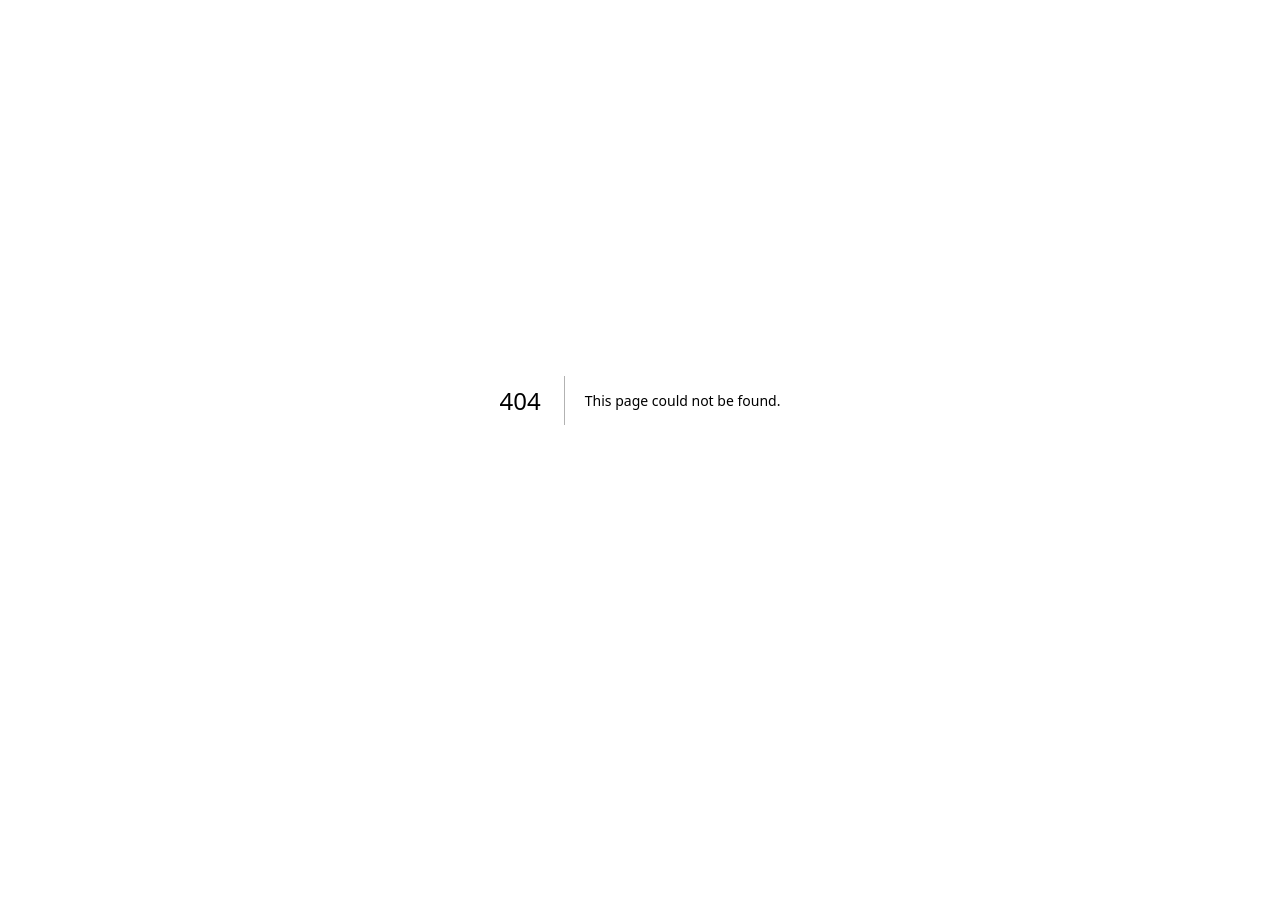
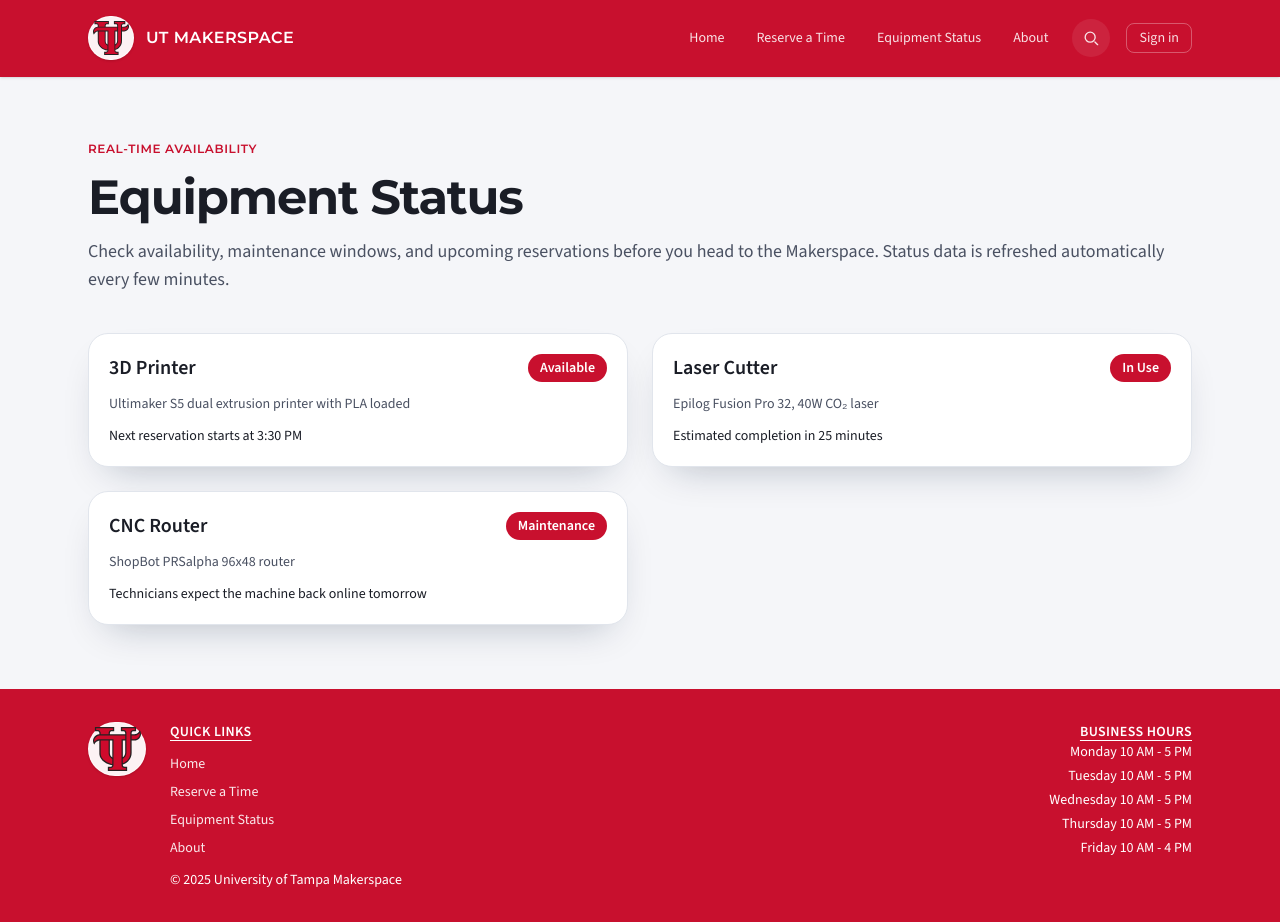
Before and after one commit to MSL-IV/CSC401-Senior-Capstone, a Next.js app: page /equipment-status in a window 1280 px wide. Before the commit this address had no page. Before the commit the page ends 800 px from the top, so only its background shows below. Built offline with nearby package versions, Linux system fonts and the light colour scheme; no server answers.

Commit message:
FEAT- add equipment status page. FIX- Update footer and add quick links, hours, etc

```diff
--- /dev/null
+++ b/src/app/equipment-status/page.tsx
@@ -0,0 +1,5 @@
+import EquipmentStatus from "@/components/equipment-status";
+
+export default function Page() {
+  return <EquipmentStatus />;
+}
--- /dev/null
+++ b/src/components/equipment-status.tsx
@@ -0,0 +1,102 @@
+"use client";
+
+import { Navbar } from "@/components/navbar";
+import { SiteFooter } from "@/components/site-footer";
+
+const equipmentStatuses = [
+  {
+    id: "3d-printer",
+    name: "3D Printer",
+    status: "Available",
+    statusDetail: "Next reservation starts at 3:30 PM",
+    description: "Ultimaker S5 dual extrusion printer with PLA loaded",
+  },
+  {
+    id: "laser",
+    name: "Laser Cutter",
+    status: "In Use",
+    statusDetail: "Estimated completion in 25 minutes",
+    description: "Epilog Fusion Pro 32, 40W CO₂ laser",
+  },
+  {
+    id: "cnc",
+    name: "CNC Router",
+    status: "Maintenance",
+    statusDetail: "Technicians expect the machine back online tomorrow",
+    description: "ShopBot PRSalpha 96x48 router",
+  },
+];
+
+export function EquipmentStatus() {
+  return (
+    <div
+      className="min-h-screen"
+      style={{
+        backgroundColor: "var(--background)",
+        color: "var(--text-primary)",
+      }}
+    >
+      <Navbar />
+      <main className="mx-auto flex max-w-6xl flex-col gap-10 px-6 py-16">
+        <header className="space-y-4 text-center md:text-left">
+          <p
+            className="font-heading text-xs font-semibold uppercase tracking-wider"
+            style={{ color: "var(--primary)" }}
+          >
+            Real-time availability
+          </p>
+          <h1
+            className="font-heading text-4xl font-bold tracking-tight md:text-5xl"
+            style={{ color: "var(--text-primary)" }}
+          >
+            Equipment Status
+          </h1>
+          <p className="text-lg" style={{ color: "var(--text-secondary)" }}>
+            Check availability, maintenance windows, and upcoming reservations before
+            you head to the Makerspace. Status data is refreshed automatically every few
+            minutes.
+          </p>
+        </header>
+
+        <section className="grid gap-6 md:grid-cols-2">
+          {equipmentStatuses.map((equipment) => (
+            <article
+              key={equipment.id}
+              className="flex flex-col gap-3 border p-5"
+              style={{
+                backgroundColor: "var(--surface)",
+                borderColor: "var(--border)",
+                borderRadius: "var(--radius-card)",
+                boxShadow: "var(--shadow-soft)",
+              }}
+            >
+              <div className="flex items-center justify-between">
+                <h2 className="text-xl font-semibold" style={{ color: "var(--text-primary)" }}>
+                  {equipment.name}
+                </h2>
+                <span
+                  className="rounded-full px-3 py-1 text-sm font-semibold"
+                  style={{
+                    backgroundColor: "var(--primary)",
+                    color: "var(--on-primary)",
+                  }}
+                >
+                  {equipment.status}
+                </span>
+              </div>
+              <p className="text-sm" style={{ color: "var(--text-secondary)" }}>
+                {equipment.description}
+              </p>
+              <p className="text-sm font-medium" style={{ color: "var(--text-primary)" }}>
+                {equipment.statusDetail}
+              </p>
+            </article>
+          ))}
+        </section>
+      </main>
+      <SiteFooter />
+    </div>
+  );
+}
+
+export default EquipmentStatus;
--- a/src/components/home.tsx
+++ b/src/components/home.tsx
@@ -37,7 +37,7 @@ const heroSlides = [
       },
       {
         label: "Equipment Status",
-        href: "#",
+        href: "/equipment-status",
         variant: "secondary" as const,
       },
     ],
--- a/src/components/navbar.tsx
+++ b/src/components/navbar.tsx
@@ -44,7 +44,7 @@ const UserIcon = () => (
 const navLinks = [
   { name: "Home", href: "/" },
   { name: "Reserve a Time", href: "/reserve" },
-  { name: "Equipment Status", href: "#" },
+  { name: "Equipment Status", href: "/equipment-status" },
   { name: "About", href: "/about" },
 ];
 
--- a/src/components/site-footer.tsx
+++ b/src/components/site-footer.tsx
@@ -1,3 +1,12 @@
+import Image from "next/image";
+
+const footerLinks = [
+  { name: "Home", href: "/" },
+  { name: "Reserve a Time", href: "/reserve" },
+  { name: "Equipment Status", href: "/equipment-status" },
+  { name: "About", href: "/about" },
+];
+
 export function SiteFooter() {
   return (
     <footer
@@ -7,35 +16,47 @@ export function SiteFooter() {
         borderColor: "var(--primary)",
       }}
     >
-      <div
-        className="mx-auto flex max-w-6xl flex-col items-center gap-2 px-6 py-8 text-center text-sm md:flex-row md:justify-between"
-        style={{ color: "var(--on-primary)" }}
-      >
-        <span>© 2025 University of Tampa Makerspace</span>
-        <div className="flex items-center gap-6">
+      <section className="mx-auto flex max-w-6xl flex-col gap-6 px-6 py-8 text-sm text-white md:flex-row md:justify-between">
+        <div className="flex flex-col items-start gap-3 text-left md:flex-row md:gap-6">
+          <span className="inline-flex items-center justify-center rounded-full border border-white/70 bg-white/95 p-1 shadow-sm">
+            <Image src="/UTampa_logo.svg" alt="UT Makerspace logo" width={48} height={48} priority />
+          </span>
+          <div className="flex flex-col items-center gap-3 text-center md:items-start md:text-left">
+            <p className="text-sm font-semibold uppercase tracking-wide underline underline-offset-4">
+              Quick Links
+            </p>
+            <nav className="flex flex-col gap-2 text-sm font-medium">
+              {footerLinks.map((link) => (
                 <a
-            href="#"
+                  key={link.name}
+                  href={link.href}
                   className="transition-opacity hover:opacity-80"
                   style={{ color: "rgba(255,255,255,0.9)" }}
                 >
-            Contact
+                  {link.name}
                 </a>
-          <a
-            href="#"
-            className="transition-opacity hover:opacity-80"
-            style={{ color: "rgba(255,255,255,0.9)" }}
-          >
-            Policies
-          </a>
-          <a
-            href="#"
-            className="transition-opacity hover:opacity-80"
-            style={{ color: "rgba(255,255,255,0.9)" }}
-          >
-            FAQ
-          </a>
+              ))}
+            </nav>
+            <p>© 2025 University of Tampa Makerspace</p>
           </div>
         </div>
+        <div className="text-center md:text-right">
+          <p className="text-sm font-semibold uppercase tracking-wide underline underline-offset-4">
+            Business Hours
+          </p>
+          <div className="space-y-1">
+            {[
+              "Monday 10 AM - 5 PM",
+              "Tuesday 10 AM - 5 PM",
+              "Wednesday 10 AM - 5 PM",
+              "Thursday 10 AM - 5 PM",
+              "Friday 10 AM - 4 PM",
+            ].map((day) => (
+              <p key={day}>{day}</p>
+            ))}
+          </div>
+        </div>
+      </section>
     </footer>
   );
 }
```
Lines whose indentation alone changed are shown as unchanged.
